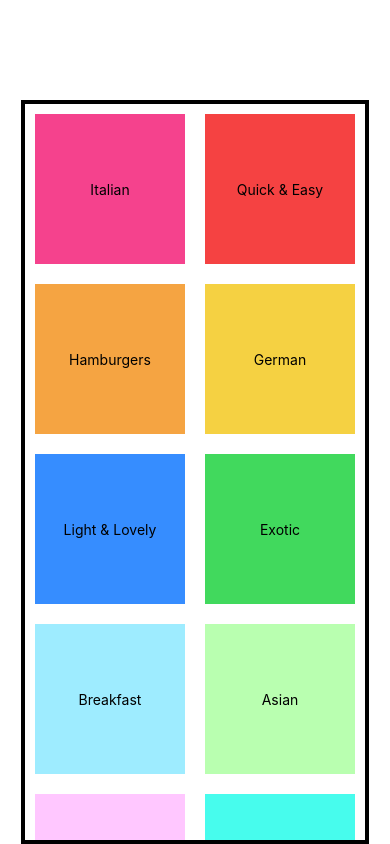
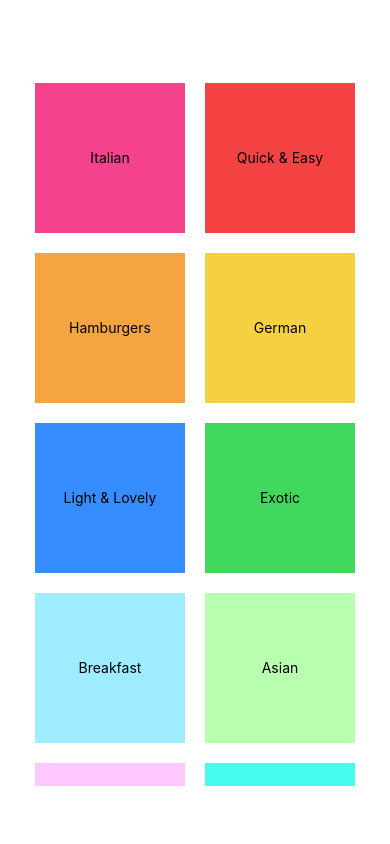
Before and after one commit to VenexCon/RNMealApp, a React Native app: screen / in a window 390 px wide. Built offline with nearby package versions, Linux system fonts and the light colour scheme.

Commit message:
updated styling in CategoriesScreen

```diff
--- a/app.json
+++ b/app.json
@@ -3,7 +3,7 @@
     "name": "navigation",
     "slug": "navigation",
     "version": "1.0.0",
-    "orientation": "portrait",
+    "orientation": "default",
     "icon": "./assets/icon.png",
     "userInterfaceStyle": "light",
     "splash": {
--- a/screens/CategoriesScreen.js
+++ b/screens/CategoriesScreen.js
@@ -1,13 +1,35 @@
-import { View, Text, StyleSheet, FlatList } from "react-native";
+import {
+  View,
+  Text,
+  StyleSheet,
+  FlatList,
+  useWindowDimensions,
+} from "react-native";
 import { CATEGORIES } from "../data/data";
 import CategoryBox from "../components/ui/CategoryBox";
 
 export default function CategoriesScreen() {
+  const { width, height } = useWindowDimensions();
+
+  let flatListOrientation = {};
+
+  if (height < 380) {
+    flatListOrientation = {
+      marginVertical: 10,
+      marginHorizontal: "10%",
+    };
+  } else if (height > 380) {
+    flatListOrientation = {
+      marginVertical: "15%",
+      marginHorizontal: "5%",
+    };
+  }
+
   return (
-    <View style={styles.screenContainer}>
+    <View style={[styles.screenContainer, flatListOrientation]}>
       <FlatList
+        contentContainerStyle={styles.flatList}
         numColumns={2}
-        style={styles.flatList}
         data={CATEGORIES}
         renderItem={({ item }) => (
           <CategoryBox title={item.title} color={item.color} />
@@ -21,11 +43,11 @@ const styles = StyleSheet.create({
   screenContainer: {
     flex: 1,
     flexDirection: "row",
-    marginTop: 100,
   },
   flatList: {
-    flex: 1,
-    borderWidth: 4,
     flexGrow: 1,
+    justifyContent: "center",
+    alignItems: "center",
+    padding: 14,
   },
 });
```
Also changed, not shown: screens/CategoryScreen.js (added, +10 -0 lines).
